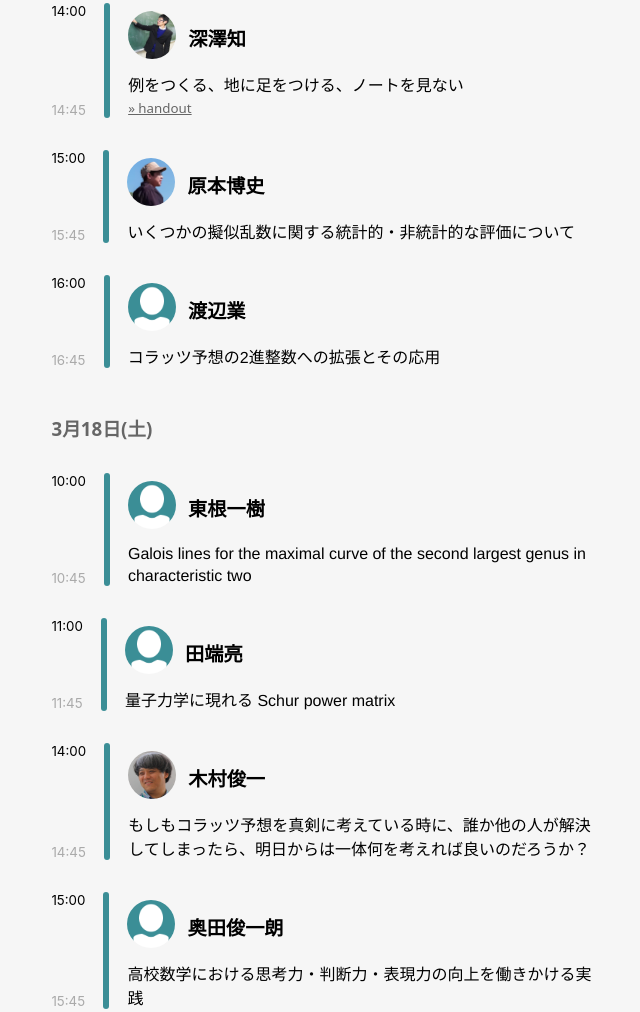
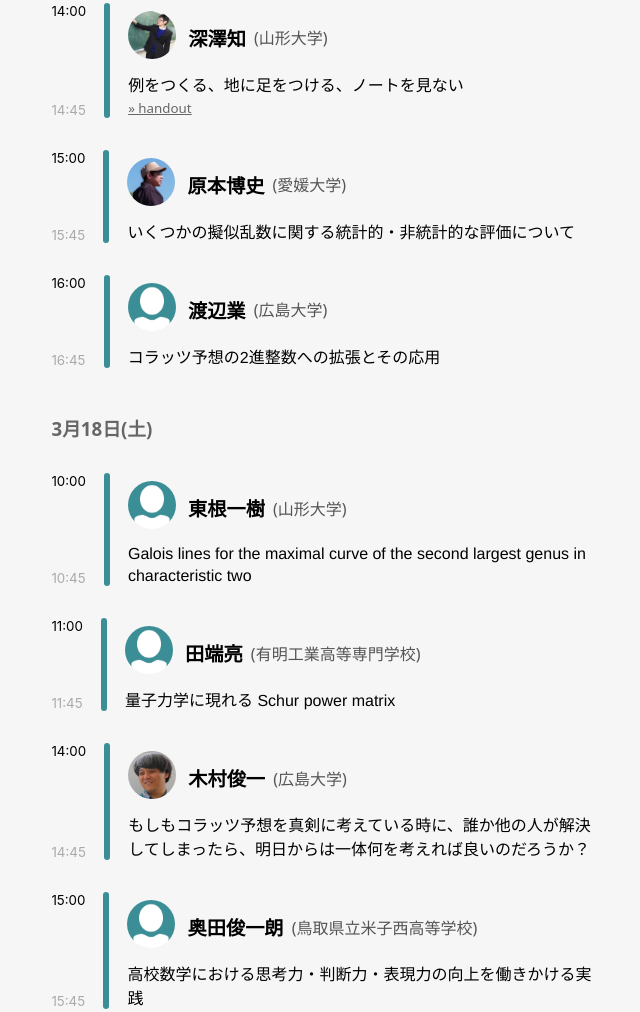
Before and after one commit to Nyoho/kimura60-site, an Astro site: page / in a window 1280 px wide. Shown: the part 875-1887 px from the top of the page, without its empty margins (314-954 px from the left). Built offline with nearby package versions, Linux system fonts and the light colour scheme; Astro itself is replaced by a stand-in of ours.

Commit message:
Add affiliations

```diff
--- a/src/components/data.astro
+++ b/src/components/data.astro
@@ -3,18 +3,18 @@ export const allEvents = [
     {
         date: '3月17日(金)',
         events: [
-            { start: '14:00', end: '14:45', name: '深澤知', avatar: 'fukasawa.jpg', title: '例をつくる、地に足をつける、ノートを見ない', handout: 'https://fshare.hiroshima-u.ac.jp/nextcloud/index.php/s/Q9e6946JomK6K58'},
-            { start: '15:00', end: '15:45', name: '原本博史', avatar: 'haramoto.jpg', title: 'いくつかの擬似乱数に関する統計的・非統計的な評価について'},
-            { start: '16:00', end: '16:45', name: '渡辺業', title: 'コラッツ予想の2進整数への拡張とその応用'},
+            { start: '14:00', end: '14:45', name: '深澤知', affiliation: '山形大学', avatar: 'fukasawa.jpg', title: '例をつくる、地に足をつける、ノートを見ない', handout: 'https://fshare.hiroshima-u.ac.jp/nextcloud/index.php/s/Q9e6946JomK6K58'},
+            { start: '15:00', end: '15:45', name: '原本博史', affiliation: '愛媛大学', avatar: 'haramoto.jpg', title: 'いくつかの擬似乱数に関する統計的・非統計的な評価について'},
+            { start: '16:00', end: '16:45', name: '渡辺業', affiliation: '広島大学', title: 'コラッツ予想の2進整数への拡張とその応用'},
         ],
     },
     {
         date: '3月18日(土)',
         events: [
-            { start: '10:00', end: '10:45', name: '東根一樹', title: 'Galois lines for the maximal curve of the second largest genus in characteristic two'},
-            { start: '11:00', end: '11:45', name: '田端亮', title: '量子力学に現れる Schur power matrix'},
-            { start: '14:00', end: '14:45', name: '木村俊一', avatar: 'kimura.jpg', title: 'もしもコラッツ予想を真剣に考えている時に、誰か他の人が解決してしまったら、明日からは一体何を考えれば良いのだろうか？'},
-            { start: '15:00', end: '15:45', name: '奥田俊一朗', title: '高校数学における思考力・判断力・表現力の向上を働きかける実践'},
+            { start: '10:00', end: '10:45', name: '東根一樹', affiliation: '山形大学', title: 'Galois lines for the maximal curve of the second largest genus in characteristic two'},
+            { start: '11:00', end: '11:45', name: '田端亮', affiliation: '有明工業高等専門学校', title: '量子力学に現れる Schur power matrix'},
+            { start: '14:00', end: '14:45', name: '木村俊一', affiliation: '広島大学', avatar: 'kimura.jpg', title: 'もしもコラッツ予想を真剣に考えている時に、誰か他の人が解決してしまったら、明日からは一体何を考えれば良いのだろうか？'},
+            { start: '15:00', end: '15:45', name: '奥田俊一朗', affiliation: '鳥取県立米子西高等学校', title: '高校数学における思考力・判断力・表現力の向上を働きかける実践'},
         ],
     },
 ]
--- a/src/pages/index.astro
+++ b/src/pages/index.astro
@@ -40,6 +40,7 @@ import { allEvents } from '../components/data.astro';
                         <img src={event.avatar ? `images/${event.avatar}` : 'images/general-person-silhouette.png'} />
                     </figure>
                     <span class='speaker-name'>{event.name}</span>
+                    { event.affiliation && <span class='speaker-affiliation'>({event.affiliation})</span> }
                     <div>
                         <span class='title'>{event.title}</span>
                     </div>
@@ -217,6 +218,12 @@ import { allEvents } from '../components/data.astro';
      vertical-align: middle;
  }
 
+ .talk .speaker-affiliation {
+     margin-left: 4px;
+     vertical-align: middle;
+     color: #555;
+ }
+
  .talk figure {
      display: inline-block;
      vertical-align: middle;
```
